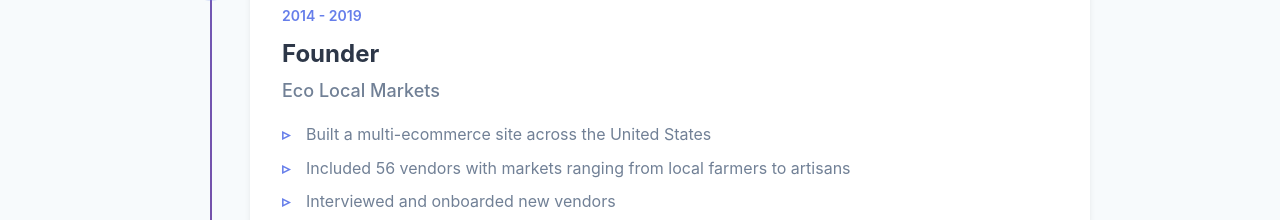
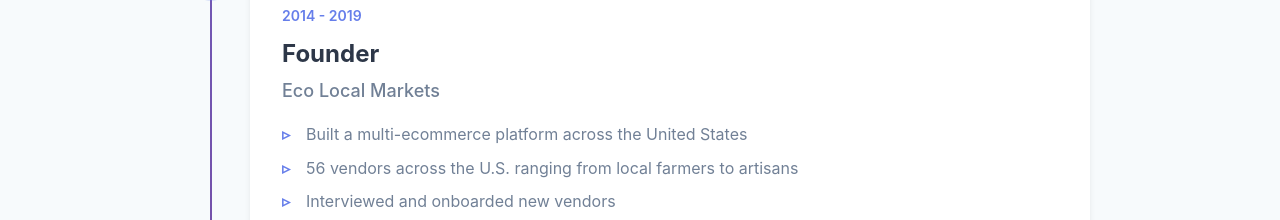
Before and after one commit to shanna747/portfolio, a plain HTML site: page index.html in a window 1280 px wide. Shown: the part 2780-3000 px from the top of the page. Drawn offline with Linux system fonts and the light colour scheme.

Commit message:
ELM description

```diff
--- a/index.html
+++ b/index.html
@@ -141,8 +141,8 @@
                         <h3>Founder</h3>
                         <h4>Eco Local Markets</h4>
                         <ul>
-                            <li>Built a multi-ecommerce site across the United States</li>
-                            <li>Included 56 vendors with markets ranging from local farmers to artisans</li>
+                            <li>Built a multi-ecommerce platform across the United States</li>
+                            <li>56 vendors across the U.S. ranging from local farmers to artisans</li>
                             <li>Interviewed and onboarded new vendors</li>
                             <li>Developed marketing strategies to promote the platform</li>
                             <li>Managed customer service and support via chat system</li>
```
